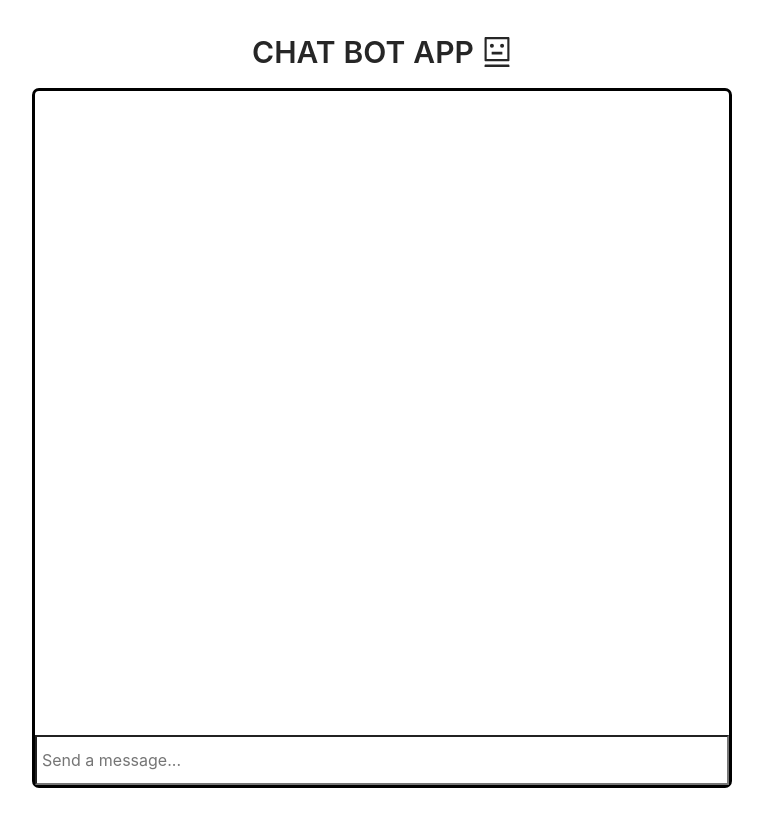
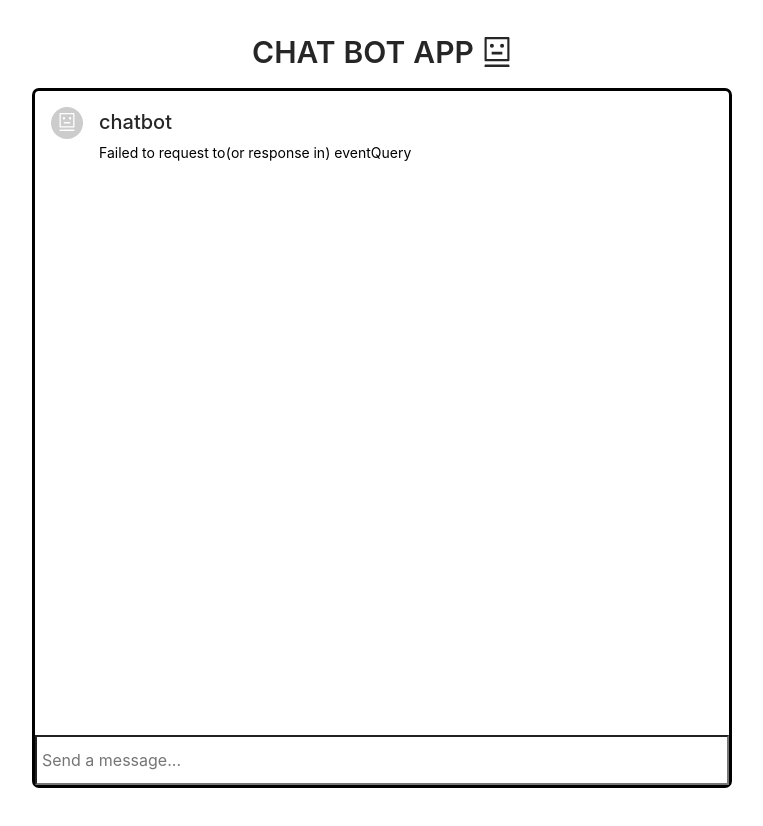
Before and after one commit to rnrn99/node-react-chatbot, a React (Create React App) app in the folder client/: page / in a window 1280 px wide. Shown: the top 826 px of the page, without its empty margins (258-1021 px from the left). Built offline with nearby package versions, Linux system fonts and the light colour scheme; no server answers.

Commit message:
채팅 화면 구현

```diff
--- a/client/src/chatbot/chatbot.js
+++ b/client/src/chatbot/chatbot.js
@@ -1,14 +1,17 @@
 import React, { useEffect } from 'react';
 import axios from 'axios';
-import {useDispatch, useSelector} from 'react-redux'
-import {saveMsg} from '../_actions/message_actions'
+import {useDispatch, useSelector} from 'react-redux';
+import {saveMsg} from '../_actions/message_actions';
+import Message from './section/Message'
+
 
 function Chatbot() {
     const dispatch = useDispatch();
+    const msgFromRedux = useSelector(state => state.message.messages);
 
     useEffect(() => {
         eventQuery('event_Welcome')
-    }, [])
+    }, []);
 
     // 서버의 textQuery에 req 보내고 res 처리
     const textQuery = async (msg) => {
@@ -23,30 +26,31 @@ function Chatbot() {
                     text: msg
                 }
             }
-        }
+        };
 
-        // 화면 업로드를 위한 보낸 문장 save
-        dispatch(saveMsg(conversation))
+        // 화면 업로드를 위한 대화 save
+        dispatch(saveMsg(conversation));
 
         // 보낼 문장에 대한 form
         const textQueryVariables = {
             text: msg
-        }
+        };
 
         // 요청 & 응답 처리
         try {
             // textQuery Route에 req 보내기
-            const res = await axios.post('/api/dialogflow/textQuery', textQueryVariables)
+            const res = await axios.post('/api/dialogflow/textQuery', textQueryVariables);
 
             // 요청에 대한 응답이 담긴 부분
-            const content = res.data.fulfillmentMessages[0]
+            const content = res.data.fulfillmentMessages[0];
 
             conversation = {
                 who: 'chatbot',
                 content: content
-            }
+            };
 
-            console.log(conversation)
+            // 화면 업로드를 위한 대화 save
+            dispatch(saveMsg(conversation));
 
         } catch(error) {
             conversation = {
@@ -56,8 +60,9 @@ function Chatbot() {
                         text: "Failed to send message."
                     }
                 }
-            }
-            console.log("Error : ",conversation)
+            };
+            // 화면 업로드를 위한 대화 save
+            dispatch(saveMsg(conversation));
         }
     }
 
@@ -66,20 +71,21 @@ function Chatbot() {
         // event에 대한 form
         const eventQueryVariables = {
             event
-        }
+        };
 
         // 요청 & 응답 처리
         try {
             // eventQuery Route에 req 보내기
-            const res = await axios.post('/api/dialogflow/eventQuery', eventQueryVariables)
-            const content = res.data.fulfillmentMessages[0]
+            const res = await axios.post('/api/dialogflow/eventQuery', eventQueryVariables);
+            const content = res.data.fulfillmentMessages[0];
 
             let conversation = {
                 who: 'chatbot',
                 content: content
-            }
+            };
 
-            console.log(conversation)
+            // 화면 업로드를 위한 대화 save
+            dispatch(saveMsg(conversation));
 
         } catch(error) {
             let conversation = {
@@ -89,8 +95,9 @@ function Chatbot() {
                         text: "Failed to request to(or response in) eventQuery"
                     }
                 }
-            }
-            console.log(conversation)
+            };
+            // 화면 업로드를 위한 대화 save
+            dispatch(saveMsg(conversation));
         }
     }
 
@@ -102,16 +109,36 @@ function Chatbot() {
             }
 
             // 내용 입력 후 엔터 > textQuery에 req 보냄 > input창 비워줌
-            textQuery(event.target.value)
+            textQuery(event.target.value);
 
             event.target.value = '';
         }
+    }
+
+    const renderOneMsg = (message, i) => {
+        // console.log(message)
+
+        return (
+            <Message key={i} who={message.who} text={message.content.text.text}/>
+        )
+    }
+
+    const renderMsg = (returnedMsg) => {
+        if(returnedMsg) {
+            return returnedMsg.map((message, i) => {
+                return renderOneMsg(message, i);
+            })
+        } else {
+            return null;
+        }
+
     }
 
 
     return (
         <div style={{ width: 700, height: 700, border: '3px solid #000', borderRadius: '7px' }}>
             <div style={{ width: '100%', height: 644, overflow:'auto'}}>
+                {renderMsg(msgFromRedux)}
             </div>
             <input
                 style={{ margin: 0, width: '100%', height: 50, padding: '5px', fontSize: '1rem'}}
--- /dev/null
+++ b/client/src/chatbot/section/Message.js
@@ -0,0 +1,20 @@
+import React from 'react'
+import {List, Avatar} from 'antd';
+import { RobotOutlined, SmileOutlined } from '@ant-design/icons';
+
+function Message(props) {
+
+    const icon = props.who === 'chatbot' ? <RobotOutlined/> : <SmileOutlined/>
+
+    return (
+        <List.Item style={{ padding: '1rem'}}>
+            <List.Item.Meta
+                avatar={<Avatar icon={icon}/>}
+                title={props.who}
+                description={props.text}
+            />
+        </List.Item>
+    )
+}
+
+export default Message
```
